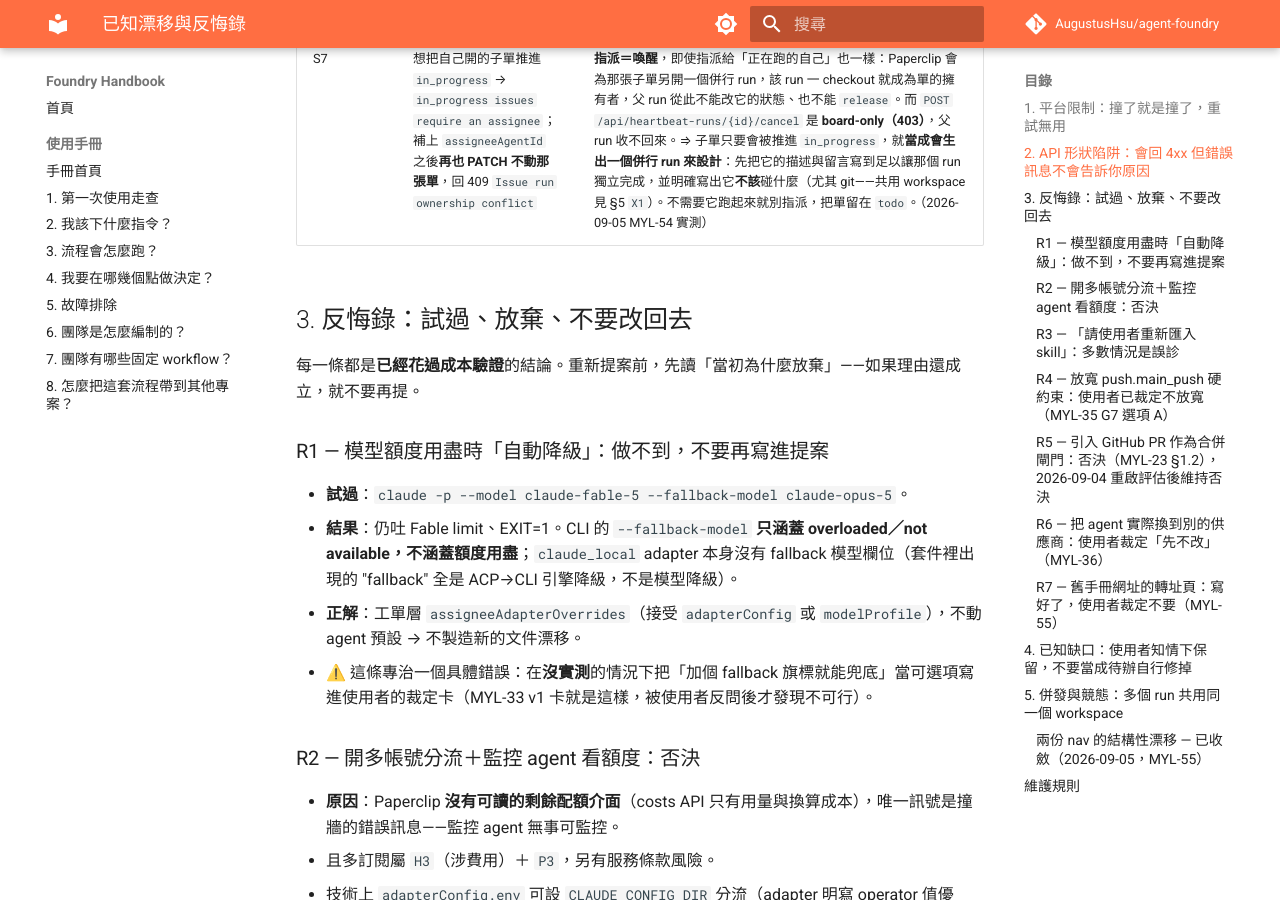
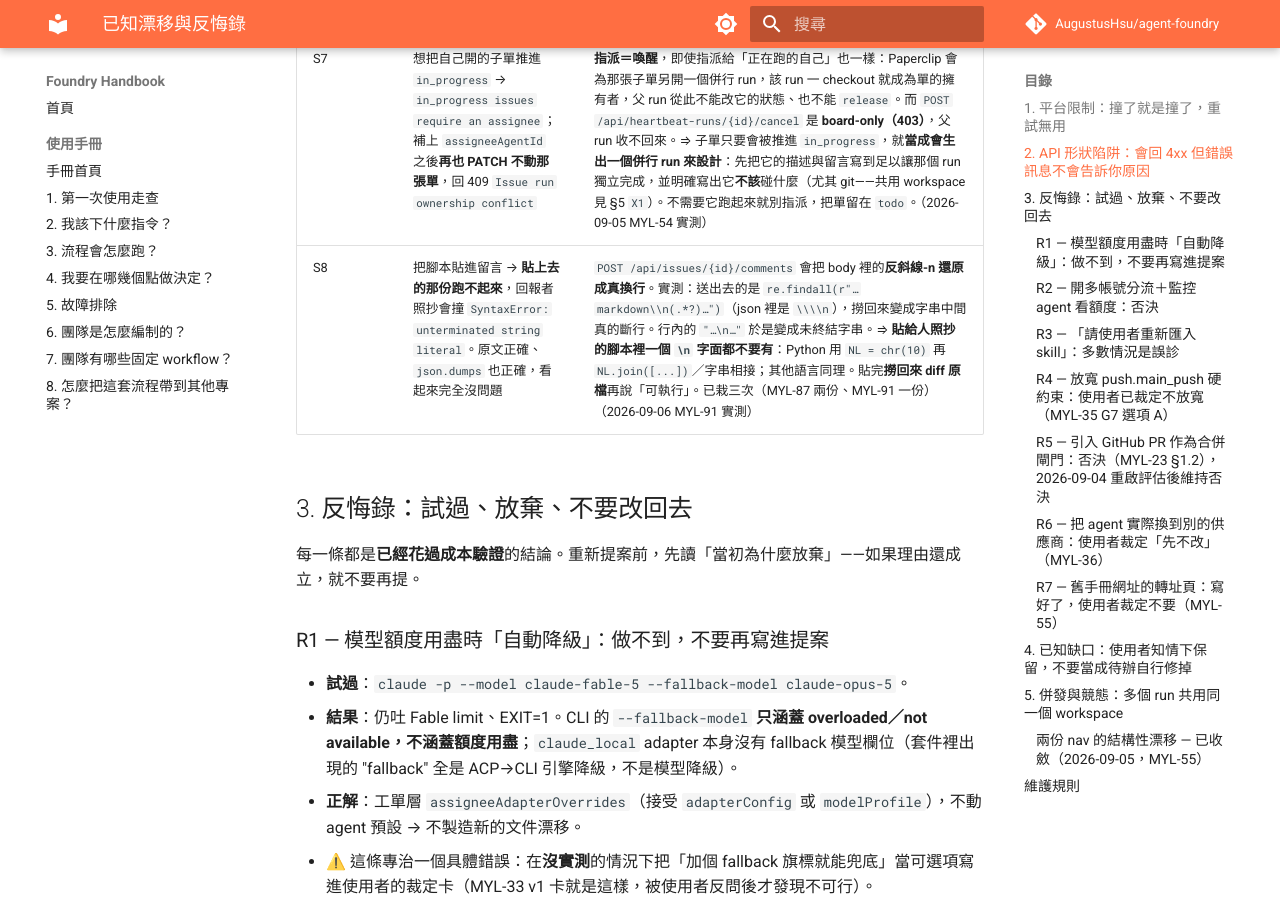
Before and after one commit to AugustusHsu/agent-foundry, an MkDocs documentation site: the page built from docs/standards/known-drift.md, in a window 1280 px wide and 900 px high, scrolled down 9408 px. Built offline with MkDocs 1.6.1 and Material for MkDocs 9.7.7, drawn with Linux system fonts in a browser that asks for light colours; comment, search, counter and statistics services are not loaded.

Commit message:
📝 MYL-91 known-drift `S8`：留言 API 會把反斜線-n 還原成真換行
本輪自己栽了一次才寫下來：`POST /api/issues/{id}/comments` 會把 body 裡的
反斜線-n 還原成真換行，於是貼進留言的腳本行內字串被斷成兩行，照抄的人撞
`SyntaxError: unterminated string literal`。原文與 `json.dumps` 都是對的，
從送出端看不出任何異常——要撈回來 diff 才看得到。

MYL-87 的兩份 fixture 腳本都因此不可執行（該單留言有記，但沒進 known-drift），
本單第一次貼也一樣。連同處置寫進 `S2` 那張表：貼給人照抄的腳本一個
反斜線-n 字面都不要有（Python 用 `NL = chr(10)`），貼完撈回來 diff 再說可執行。

```diff
--- a/docs/standards/known-drift.md
+++ b/docs/standards/known-drift.md
@@ -53,6 +53,7 @@
 | S5 | `PATCH /api/issues/{id}` 的 `unblockDescriptor.owner` 填別的 agentId → 整個 PATCH 靜默不生效（`status`、`blockedByIssueIds` 一併沒寫入） | `owner` 只能填自己。要別的 agent 解鎖就用一級 blocker 掛該 agent 的工單。⚠️ **2026-09-05（MYL-52）補測：填自己的 agentId（且自己就是 `assigneeAgentId`）也一樣整包靜默不生效**——`{"unblockDescriptor":{"owner":"<自己>","action":"…"}}` 送出去回 200、欄位全 null、`status` 沒變；把 `unblockDescriptor` 拿掉只送 `{"status":"blocked"}` 就成功。`openapi.json` 對這個欄位**沒有任何 schema**（同 `S3` 的空 requestBody），所以正確形狀無從查證。⇒ **要轉 `blocked` 就只送 `status`，解除路徑寫在工單留言**，不要為了填這個欄位反覆試——試錯會讓 `status` 一起寫不進去，看起來像「狀態改不動」 |
 | S6 | agent 把工單 PATCH 成 `in_review` → `invalid_issue_disposition` | 需先存在真實審查路徑（pending 的互動卡）。順序：**先發卡、再改狀態** |
 | S7 | 想把自己開的子單推進 `in_progress` → `in_progress issues require an assignee`；補上 `assigneeAgentId` 之後**再也 PATCH 不動那張單**，回 409 `Issue run ownership conflict` | **指派＝喚醒**，即使指派給「正在跑的自己」也一樣：Paperclip 會為那張子單另開一個併行 run，該 run 一 checkout 就成為單的擁有者，父 run 從此不能改它的狀態、也不能 `release`。而 `POST /api/heartbeat-runs/{id}/cancel` 是 **board-only（403）**，父 run 收不回來。⇒ 子單只要會被推進 `in_progress`，就**當成會生出一個併行 run 來設計**：先把它的描述與留言寫到足以讓那個 run 獨立完成，並明確寫出它**不該**碰什麼（尤其 git——共用 workspace 見 §5 `X1`）。不需要它跑起來就別指派，把單留在 `todo`。（2026-09-05 MYL-54 實測） |
+| S8 | 把腳本貼進留言 → **貼上去的那份跑不起來**，回報者照抄會撞 `SyntaxError: unterminated string literal`。原文正確、`json.dumps` 也正確，看起來完全沒問題 | `POST /api/issues/{id}/comments` 會把 body 裡的**反斜線-n 還原成真換行**。實測：送出去的是 `re.findall(r"…markdown\\n(.*?)…")`（json 裡是 `\\\\n`），撈回來變成字串中間真的斷行。行內的 `"…\n…"` 於是變成未終結字串。⇒ **貼給人照抄的腳本裡一個 `\n` 字面都不要有**：Python 用 `NL = chr(10)` 再 `NL.join([...])`／字串相接；其他語言同理。貼完**撈回來 diff 原檔**再說「可執行」。已栽三次（MYL-87 兩份、MYL-91 一份）（2026-09-06 MYL-91 實測） |
 
 ## 3. 反悔錄：試過、放棄、不要改回去
 
```
